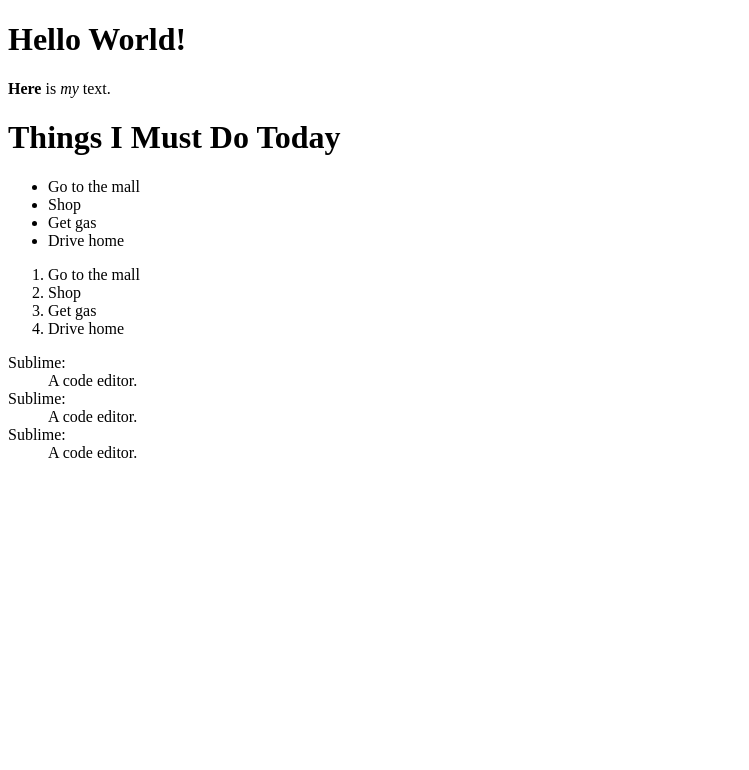
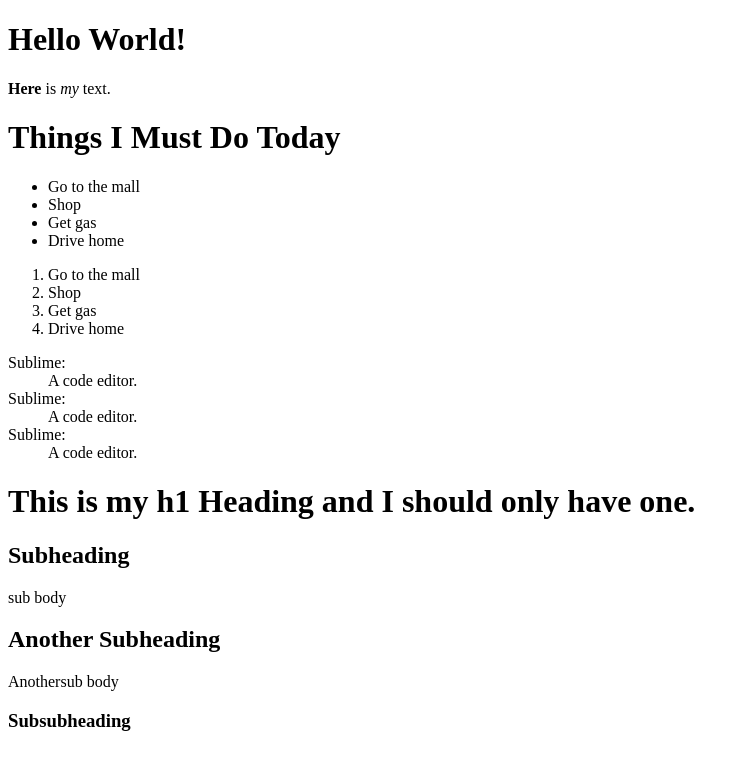
Before and after one commit to mjpatter88/learnHTMLCSSin30days, a plain HTML site: page index.html in a window 1280 px wide. Shown: the whole page, without its empty margins (0-749 px from the left). Drawn offline with Linux system fonts and the light colour scheme.

Commit message:
Finished Lession 2.5

```diff
--- a/index.html
+++ b/index.html
@@ -37,5 +37,11 @@
             <dd>A code editor.</dd>
         </dl>
 
+        <h1>This is my h1 Heading and I should only have one.</h1>
+        <h2>Subheading</h2>
+        <p>sub body</p>
+        <h2>Another Subheading</h2>
+        <p>Anothersub body</p>
+        <h3>Subsubheading</h3>
     </body>
 </html>
```
Also changed, not shown: 1 other file.
